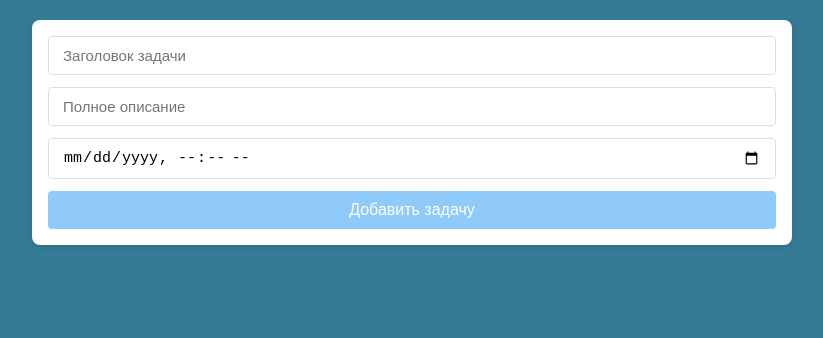
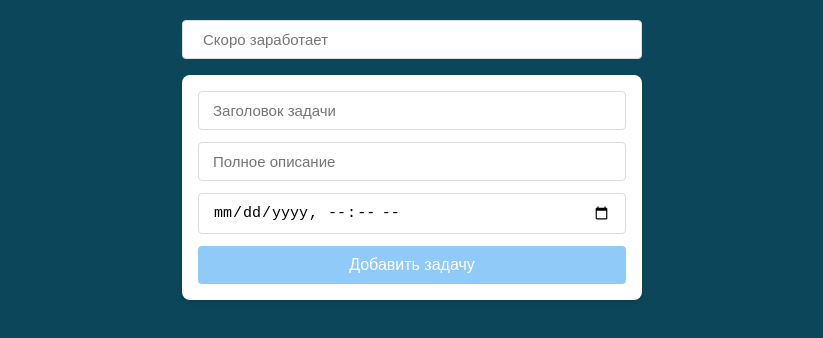
Before and after one commit to kennyonsig/newToDoTT, an Angular app: page /tasks in a window 1280 px wide. Shown: the top 338 px of the page, without its empty margins (228-1051 px from the left). Built offline with nearby package versions, Linux system fonts and the light colour scheme.

Commit message:
create search

```diff
--- a/src/app/components/task-header/task-header.html
+++ b/src/app/components/task-header/task-header.html
@@ -11,8 +11,8 @@
     <input
       class="task-header__title-input"
       type="text"
-      [ngModel]="task.title"
-      (ngModelChange)="onTitleChange($event)"
+      [(ngModel)]="task.title"
+      (ngModelChange)="titleChange.emit(task.title)"
       (keyup.enter)="save.emit()"
     >
   }
--- a/src/app/components/task-header/task-header.scss
+++ b/src/app/components/task-header/task-header.scss
@@ -6,6 +6,7 @@
   border-radius: 8px;
   box-shadow: 0 2px 4px rgba(0,0,0,0.1);
   transition: all 0.3s ease;
+  gap: 5px;
 
   &__title {
     flex-grow: 1;
@@ -31,7 +32,6 @@
 
   &__actions {
     display: flex;
-    gap: 8px;
   }
 
   &__btn {
--- a/src/app/components/task-header/task-header.ts
+++ b/src/app/components/task-header/task-header.ts
@@ -24,9 +24,6 @@ export class TaskHeader  {
   @Output() titleChange = new EventEmitter<string>();
   @Output() save = new EventEmitter<void>();
 
-  onTitleChange(title: string) {
-    this.titleChange.emit(title);
-  }
 
   onStartEditing() {
     if (!this.isEditing) {
--- a/src/app/components/task-list/task-list.html
+++ b/src/app/components/task-list/task-list.html
@@ -1,4 +1,9 @@
 <ul class="tasks">
+  <li>
+    <app-search-input
+      (searchTask)="findTask($event)">
+    </app-search-input>
+  </li>
   @for (task of tasks(); track task.id) {
     <li class="tasks__item">
       <app-task-header
--- a/src/app/components/task-list/task-list.scss
+++ b/src/app/components/task-list/task-list.scss
@@ -2,7 +2,7 @@
   display: flex;
   flex-direction: column;
   gap: 16px;
-  max-width: 800px;
+  max-width: 500px;
   margin: 0 auto;
   padding: 20px;
 
--- a/src/app/components/task-list/task-list.ts
+++ b/src/app/components/task-list/task-list.ts
@@ -1,4 +1,4 @@
-import { Component, inject, OnInit,} from '@angular/core';
+import { Component, inject, OnInit, signal, } from '@angular/core';
 import { TaskService } from '../../services/task-service';
 import { MatIconModule } from '@angular/material/icon'
 import { TaskItem } from '../../interface/task';
@@ -6,6 +6,7 @@ import { FormsModule } from '@angular/forms';
 import { TaskHeader } from '../task-header/task-header';
 import { TaskMeta } from '../task-meta/task-meta';
 import { TaskForm } from '../task-form/task-form';
+import { SearchInput } from '../../shared/search-input/search-input';
 
 
 @Component({
@@ -16,6 +17,7 @@ import { TaskForm } from '../task-form/task-form';
     TaskHeader,
     TaskMeta,
     TaskForm,
+    SearchInput,
   ],
   templateUrl: './task-list.html',
   styleUrl: './task-list.scss'
@@ -52,7 +54,11 @@ export class TaskList implements OnInit {
     return !savedTasks || JSON.parse(savedTasks).length === 0;
   }
 
-  openForm(){
+  openForm() {
     this.isOpenForm = !this.isOpenForm;
   }
+
+  findTask(searchTerm: string) {
+    this.taskService.filteredTask(searchTerm.trim());
+  }
 }
--- a/src/app/services/task-service.ts
+++ b/src/app/services/task-service.ts
@@ -77,4 +77,8 @@ export class TaskService {
   getTaskById(id: number) {
     return this.tasks().find(t => t.id === id);
   }
+
+  filteredTask(value:string) {
+    console.log(value)
+  }
 }
--- /dev/null
+++ b/src/app/shared/search-input/search-input.html
@@ -0,0 +1,5 @@
+<input
+  [(ngModel)]="searchValue"
+  (ngModelChange)="onInputChange()"
+  type="text"
+  placeholder="Скоро заработает">
--- /dev/null
+++ b/src/app/shared/search-input/search-input.scss
@@ -0,0 +1,13 @@
+input {
+  width: 100%;
+  padding: 10px 20px;
+  border-radius: 4px;
+  border: 1px solid #ddd;
+  font-size: 15px;
+  transition: border-color 0.3s;
+
+  &:focus {
+    outline: none;
+    box-shadow: 0 0 4px 1px rgb(4, 221, 245);
+  }
+}
--- /dev/null
+++ b/src/app/shared/search-input/search-input.ts
@@ -0,0 +1,34 @@
+import { Component, DestroyRef, EventEmitter, inject, OnDestroy, OnInit, Output } from '@angular/core';
+import { FormsModule } from '@angular/forms';
+import { debounceTime, distinctUntilChanged, Subject, takeUntil } from 'rxjs';
+import { takeUntilDestroyed } from '@angular/core/rxjs-interop';
+
+@Component({
+  selector: 'app-search-input',
+  imports: [
+    FormsModule
+  ],
+  templateUrl: './search-input.html',
+  styleUrl: './search-input.scss'
+})
+export class SearchInput implements OnInit {
+  destroyRef = inject(DestroyRef);
+  @Output() searchTask: EventEmitter<string> = new EventEmitter();
+  searchValue = '';
+
+  searchSubject = new Subject<string>();
+
+  ngOnInit() {
+    this.searchSubject.pipe(
+      debounceTime(300),
+      distinctUntilChanged(),
+      takeUntilDestroyed(this.destroyRef)
+    ).subscribe(value => {
+        this.searchTask.emit(value);
+    })
+  }
+
+  onInputChange() {
+    this.searchSubject.next(this.searchValue);
+  }
+}
--- a/src/styles.scss
+++ b/src/styles.scss
@@ -12,5 +12,5 @@ html, body {
 }
 
 body {
-  background-color: #347a94;
+  background-color: #0c465b;
 }
```
